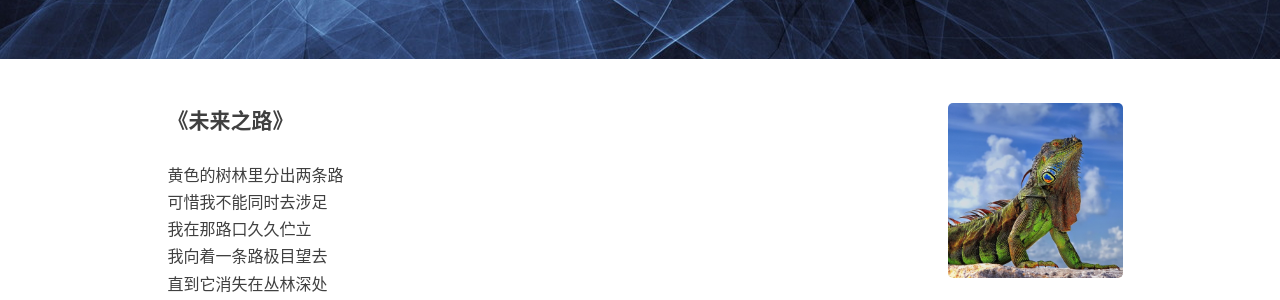
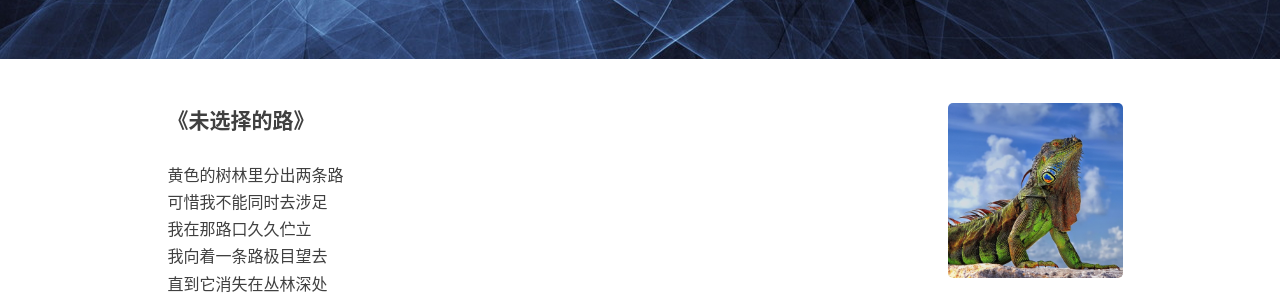
Before and after one commit to DFVSQY/DFVSQY.github.io, a Jekyll site: the page built from about.html, in a window 1280 px wide. Shown: the part 359-659 px from the top of the page. Built offline with Jekyll 4.4.1, drawn with Linux system fonts in a browser that asks for light colours; nearby versions of some CDN libraries; comment, search, counter and statistics services are not loaded.

Commit message:
更新About说明

```diff
--- a/_includes/about/zh.md
+++ b/_includes/about/zh.md
@@ -1,4 +1,4 @@
-#### 《未来之路》
+#### 《未选择的路》
 
 黄色的树林里分出两条路<br>
 可惜我不能同时去涉足<br>
```
